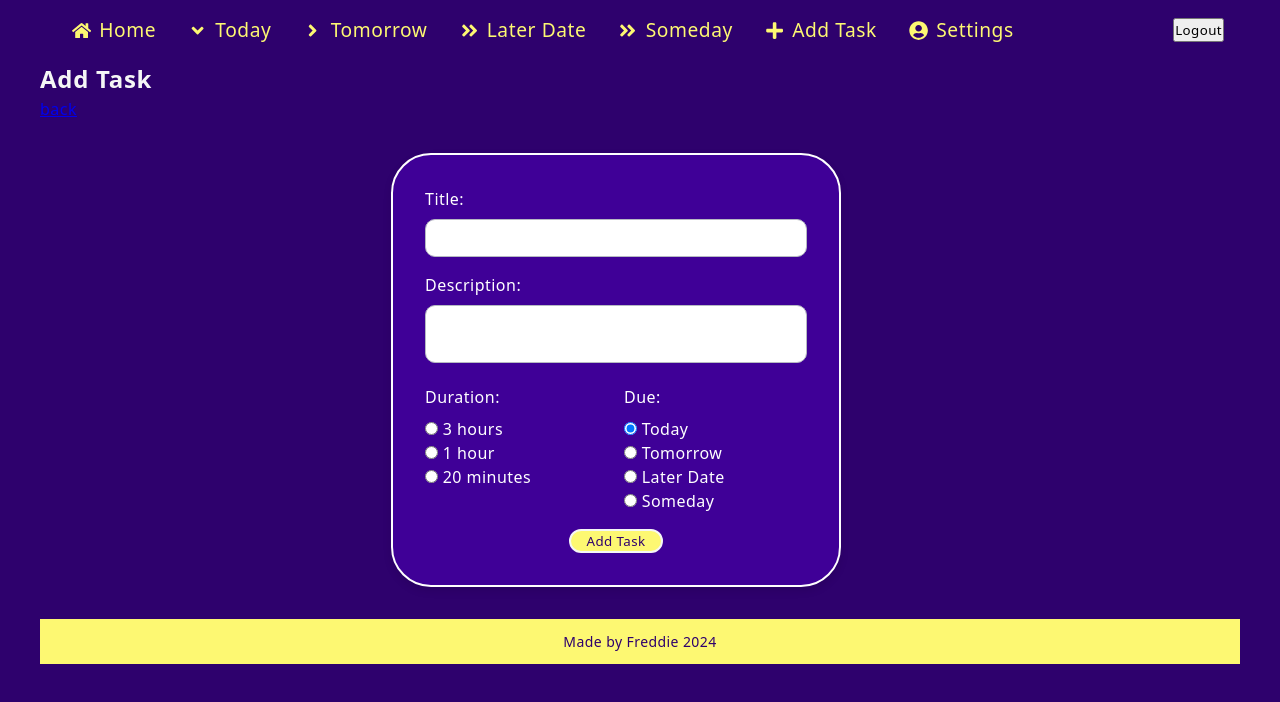
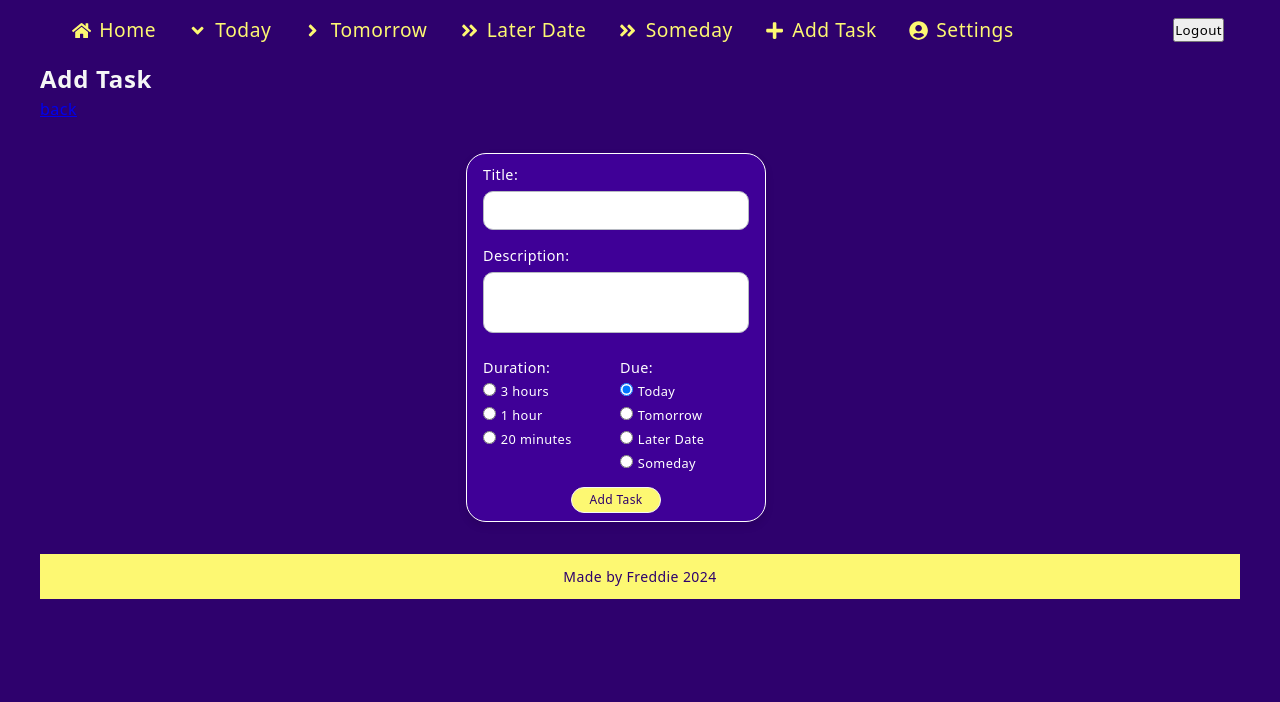
Before and after one commit to Freddie2024/DeepFlow, a Next.js app: page /create in a window 1280 px wide. Shown: the top 702 px of the page. Built offline with nearby package versions, Linux system fonts and the light colour scheme; no server answers; sample sign-in values are in the browser's storage.

Commit message:
add 6-tasks-a-day-logic and add styling

```diff
--- a/src/components/taskForm/TaskForm.js
+++ b/src/components/taskForm/TaskForm.js
@@ -38,6 +38,7 @@ function determineDueOption(dueDate) {
 export default function TaskForm({
   onSubmit,
   defaultData = {},
+  disabledPriorities = [],
   isEditing = false,
   onCancel,
 }) {
@@ -149,9 +150,19 @@ export default function TaskForm({
               value="long"
               checked={priority === "long"}
               onChange={() => setPriority("long")}
+              disabled={disabledPriorities.includes("long")}
               required
             />
-            <label htmlFor="long"> 3 hours</label> <br />
+            <label
+              htmlFor="long"
+              className={
+                disabledPriorities.includes("long") ? styles.disabled : ""
+              }
+            >
+              3 hours
+              {disabledPriorities.includes("long") && " (limit reached)"}
+            </label>
+            <br />
             <input
               type="radio"
               name="priority"
@@ -159,8 +170,17 @@ export default function TaskForm({
               value="medium"
               checked={priority === "medium"}
               onChange={() => setPriority("medium")}
+              disabled={disabledPriorities.includes("medium")}
             />
-            <label htmlFor="medium"> 1 hour</label> <br />
+            <label
+              htmlFor="medium"
+              className={
+                disabledPriorities.includes("medium") ? styles.disabled : ""
+              }
+            >
+              1 hour
+            </label>
+            <br />
             <input
               type="radio"
               name="priority"
@@ -168,8 +188,17 @@ export default function TaskForm({
               value="short"
               checked={priority === "short"}
               onChange={() => setPriority("short")}
+              disabled={disabledPriorities.includes("short")}
             />
-            <label htmlFor="short"> 20 minutes</label>
+            <label
+              htmlFor="short"
+              className={
+                disabledPriorities.includes("short") ? styles.disabled : ""
+              }
+            >
+              20 minutes
+              {disabledPriorities.includes("short") && " (limit reached)"}
+            </label>
           </div>
           <div className={styles.radioGroup}>
             <p>Due:</p>
--- a/src/components/taskForm/TaskForm.module.css
+++ b/src/components/taskForm/TaskForm.module.css
@@ -1,32 +1,39 @@
 .form {
-  max-width: 450px;
+  width: 100%;
+  max-width: 300px;
   margin: 2rem auto;
   background-color: var(--primary);
-  padding: 2rem;
-  border-radius: 40px;
+  padding: 0.5rem 1rem;
+  border-radius: 20px;
   box-shadow: 0 4px 8px rgba(0, 0, 0, 0.1);
-  border: 2px solid var(--white);
+  border: 1px solid var(--white);
   color: var(--white);
+  }
+
+  .form label {
+    font-size: 0.9rem;
   }
 
   .formInput {
     width: 100%;
     padding: 0.5rem;
-    margin-top: 0.5rem;
-    margin-bottom: 1rem;
+    margin-top: 0.3rem;
+    margin-bottom: 0.8rem;
     border-radius: 10px;
     border: 1px solid var(--grey-dark);
     background-color: var(--white);
     color: var(--black);
     resize: none;
     overflow: hidden;
+    font-size: 0.9rem
   }
 
 
   .radioGroups {
     display: flex;
     justify-content: space-between;
-    gap: 1rem;
+    gap: 0.5rem;
+    margin: 0.3rem 0;
   }
 
   .radioGroup {
@@ -35,20 +42,43 @@
 
   .radioGroup p {
     margin-top: 0;
-    margin-bottom: 0.5rem;
+    margin-bottom: 0;
+    font-size: 0.9rem;
   }
 
-  .label, .input {
+  .radioGroup input[type="radio"]:disabled + label {
+    color: var(--grey-dark);
+    cursor: not-allowed;
+    margin: 0.1rem 0;
+  }
+
+  .radioGroup label {
+    font-size: 0.8rem;
+    margin-left: 0.3rem;
+    margin-bottom: 0.05rem;
     display: inline-block;
-    margin-bottom: 0.5rem;
+  }
+
+  .disabled {
+    color: var(--grey-dark);
+    cursor: not-allowed;
   }
 
   .submitButton {
+    width: 90px;
     background-color: var(--accent);
     color: var(--primary-dark);
-    border: 2px solid var(--grey-light);
+    border: 1px solid var(--grey-light);
     border-radius: 40px;
-    padding: 0 1rem;
-    margin: 1rem auto 0;
+    padding: 0.2rem 0.4rem;
+    margin: 0.8rem auto 0;
     display: block;
+    cursor: pointer;
+    transition: background-color 0.2s;
+    font-size: 0.75rem;
   }
+
+  .submitButton:hover {
+    background-color: var(--primary-dark);
+    color: var(--white);
+  }
--- a/src/components/taskList/TaskList.js
+++ b/src/components/taskList/TaskList.js
@@ -10,9 +10,12 @@ export default function TaskList({
   onDelete,
   showDueDate = false,
 }) {
+  const taskArray = Array.isArray(tasks) ? tasks : [];
+
   return (
     <div className={styles.container}>
       <h1 className={styles.title}>{title}</h1>
+      {taskArray.length > 0 ? (
         <ul className={styles.taskList}>
           {tasks.map((task) => (
             <TaskCard
@@ -24,6 +27,7 @@ export default function TaskList({
             />
           ))}
         </ul>
+      ) : null}
     </div>
   );
 }
--- a/src/hooks/useTasks.js
+++ b/src/hooks/useTasks.js
@@ -6,12 +6,16 @@ import { useSession } from "next-auth/react";
 export function useTasks() {
   const { data: session, status } = useSession();
 
+  console.log("Session:", session);
+  console.log("Session status:", status);
+  console.log("User ID:", session?.user?.userId);
+
   const {
     data: tasks,
     error,
     mutate,
   } = useSWR(
-    session?.user?.userId ? `/api/tasks/${session.user.userId}` : null
+    status === "authenticated" && session?.user?.userId ? `/api/tasks` : null
   );
 
   const loading = status === "loading" || (!tasks && !error);
@@ -57,7 +61,7 @@ export function useTasks() {
       if (!response.ok) {
         throw new Error("Failed to update task");
       }
-      // mutate(); CHECK IF THIS IS NEEDED!!!
+      mutate(); // CHECK IF THIS IS NEEDED!!!
     } catch (error) {
       console.error("Failed to edit task:", error);
     }
@@ -107,7 +111,7 @@ export function useTasks() {
   };
 
   return {
-    tasks: tasks || [],
+    tasks: Array.isArray(tasks) ? tasks : [],
     loading,
     error,
     addNewTask,
--- a/src/pages/api/auth/[...nextauth].js
+++ b/src/pages/api/auth/[...nextauth].js
@@ -19,9 +19,7 @@ export const authOptions = {
     }),
   ],
   adapter: MongoDBAdapter(clientPromise),
-  session: {
-    // jwt: true,
-  },
+
   secret: process.env.NEXTAUTH_SECRET,
   debug: true,
 
```
Also changed, not shown: src/components/taskCard/TaskCard.js (+35 -0 lines), src/components/taskCard/TaskCard.module.css (+41 -15 lines), src/pages/api/tasks/[id]/index.js (renamed from src/pages/api/tasks/[taskId]/index.js, +13 -2 lines), src/pages/tasks/list/[slug]/index.js (+91 -8 lines). Lines whose indentation alone changed are shown as unchanged.
